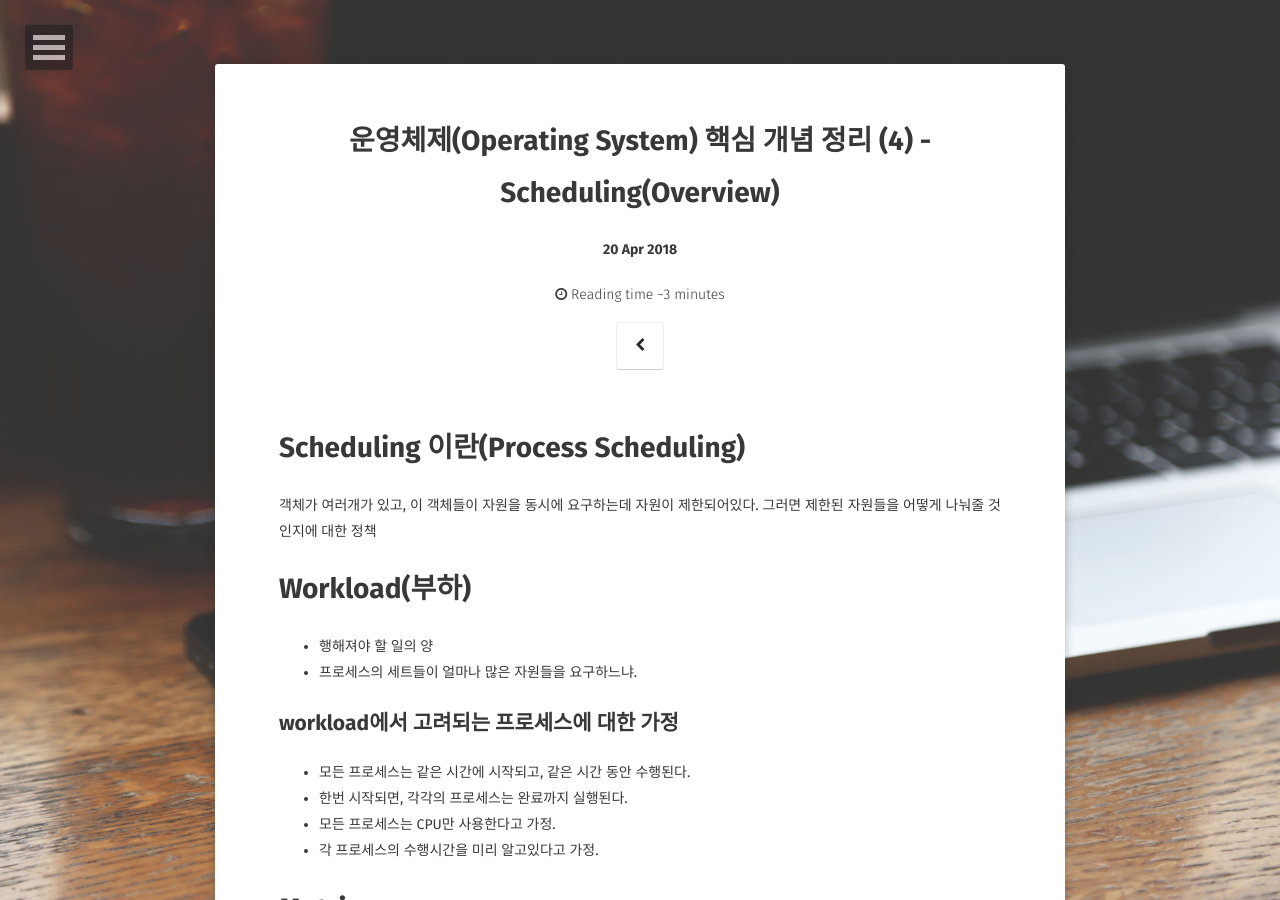
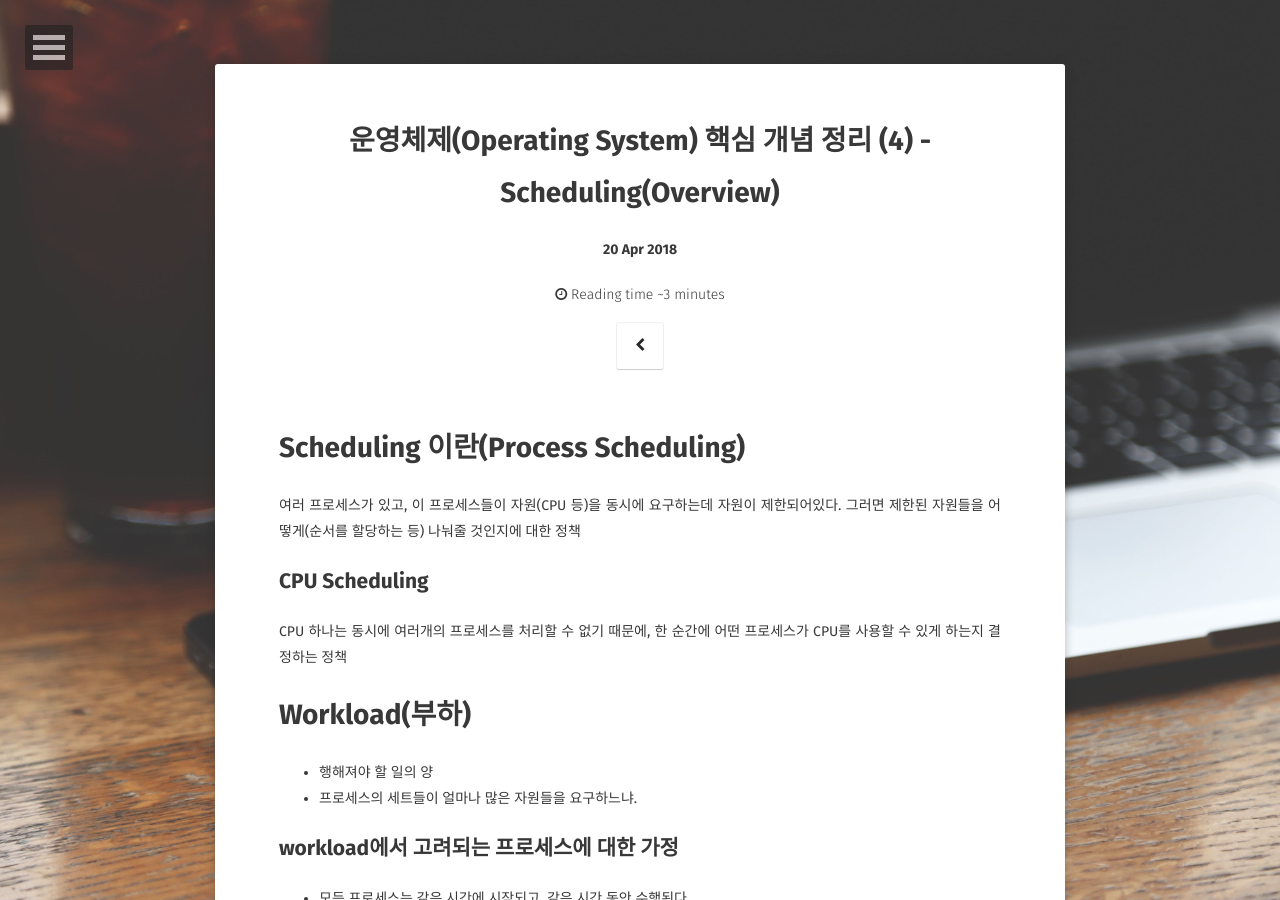
Before and after one commit to wkdtjsgur100/wkdtjsgur100.github.io, a Jekyll site: the page built from _posts/2018-04-20-scheduling-1.md, in a window 1280 px wide and 900 px high. Built offline with Jekyll 4.4.1, drawn with Linux system fonts in a browser that asks for light colours; some web fonts are replaced; comment, search, counter and statistics services are not loaded.

Commit message:
mod scheduling

```diff
--- a/_posts/2018-04-20-scheduling-1.md
+++ b/_posts/2018-04-20-scheduling-1.md
@@ -9,7 +9,11 @@ comments: true
 
 # Scheduling 이란(Process Scheduling)
 
-객체가 여러개가 있고, 이 객체들이 자원을 동시에 요구하는데 자원이 제한되어있다. 그러면 제한된 자원들을 어떻게 나눠줄 것인지에 대한 정책
+여러 프로세스가 있고, 이 프로세스들이 자원(CPU 등)을 동시에 요구하는데 자원이 제한되어있다. 그러면 제한된 자원들을 어떻게(순서를 할당하는 등) 나눠줄 것인지에 대한 정책
+
+## CPU Scheduling
+
+CPU 하나는 동시에 여러개의 프로세스를 처리할 수 없기 때문에, 한 순간에 어떤 프로세스가 CPU를 사용할 수 있게 하는지 결정하는 정책
 
 # Workload(부하)
 
```
